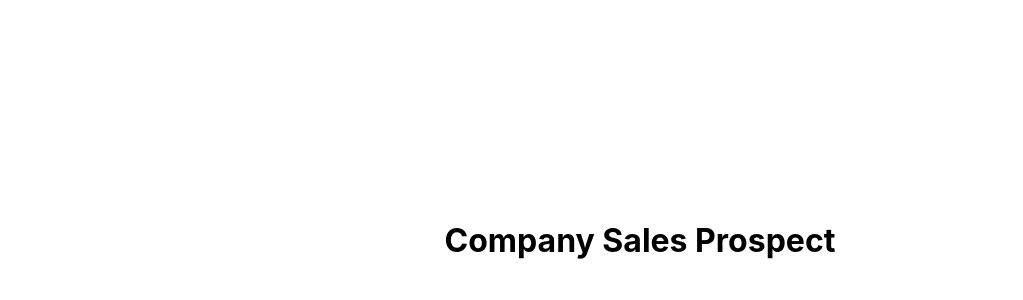
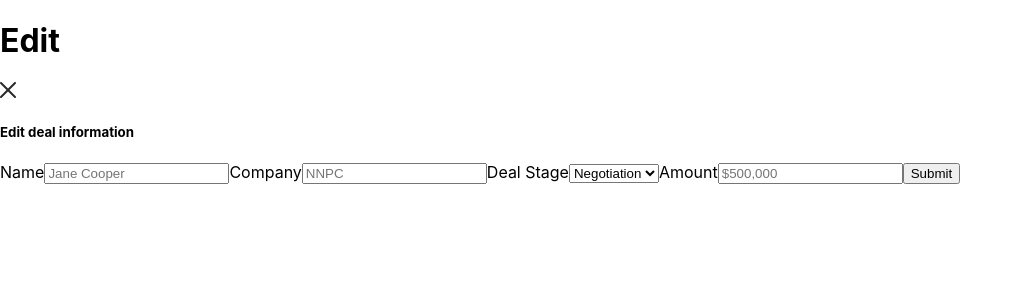
Before and after one commit to zurichat/zc_plugin_company_sales_prospect, a React (Create React App) app in the folder frontend/epictetus/: page /EditProspectSales in a window 1280 px wide. Shown: the top 300 px of the page, without its empty margins (0-1023 px from the left). Built offline with nearby package versions, Linux system fonts and the light colour scheme.

Commit message:
edit sales prospect form

```diff
--- a/frontend/epictetus/package.json
+++ b/frontend/epictetus/package.json
@@ -8,6 +8,7 @@
     "@testing-library/user-event": "^12.8.3",
     "react": "^17.0.2",
     "react-dom": "^17.0.2",
+    "react-router-dom": "^5.2.1",
     "react-scripts": "4.0.3",
     "web-vitals": "^1.1.1"
   },
--- a/frontend/epictetus/src/App.js
+++ b/frontend/epictetus/src/App.js
@@ -1,10 +1,18 @@
 import './App.css';
+import Home from './components/Home';
+import { BrowserRouter as Router, Route, Switch } from 'react-router-dom';
+import EditProspectSales from './components/EditProspectSales';
 
 function App() {
   return (
-    <div className="app">
-      <h1>Company Sales Prospect</h1>
-    </div>
+    <Router>
+      <div className="App">
+        <Switch>
+          <Route exact path="/" component={Home} />
+          <Route exact path="/EditProspectSales" component={EditProspectSales} />
+        </Switch>
+      </div>
+    </Router>
   );
 }
 
--- /dev/null
+++ b/frontend/epictetus/src/components/EditProspectSales.js
@@ -0,0 +1,37 @@
+import React from 'react'
+import Cancel from './svg/Cancel'
+
+const EditProspectSales = () => {
+    return (
+        <form>
+            <div>
+                <h1>Edit</h1>
+                <Cancel />
+            </div>
+            <h5>Edit deal information</h5>
+            <label>
+                Name
+                <input type="text" placeholder='Jane Cooper' />
+            </label>
+            <label>
+                Company
+                <input type="text" placeholder='NNPC' />
+            </label>
+            <label>
+                Deal Stage
+                <select>
+                    <option value="Done">Done</option>
+                    <option value="Unfinished">Unfinished</option>
+                    <option selected value="Negotiation">Negotiation</option>
+                </select>
+            </label>
+            <label>
+                Amount
+                <input type="text" placeholder='$500,000' />
+            </label>
+            <input type='submit' />
+        </form>
+    )
+}
+
+export default EditProspectSales
--- /dev/null
+++ b/frontend/epictetus/src/components/Home.js
@@ -0,0 +1,10 @@
+import React from 'react'
+import '../App.css';
+
+export default function Home() {
+    return (
+        <div className="app">
+            <h1 className="text-4xl font-bold">Company Sales Prospect</h1>
+        </div>
+    )
+}
--- /dev/null
+++ b/frontend/epictetus/src/components/svg/Cancel.js
@@ -0,0 +1,15 @@
+import React from 'react'
+
+const Cancel = () => {
+    return (
+        <div>
+            <svg width="16" height="16" viewBox="0 0 16 16" fill="none" xmlns="http://www.w3.org/2000/svg">
+                <path d="M15 1L1 15" stroke="#2B2B2B" stroke-width="2" stroke-linecap="round" />
+                <path d="M1 1L15 15" stroke="#2B2B2B" stroke-width="2" stroke-linecap="round" />
+            </svg>
+
+        </div>
+    )
+}
+
+export default Cancel
```
Also changed, not shown: 1 other file (tests, documents, lock files or other folders).
